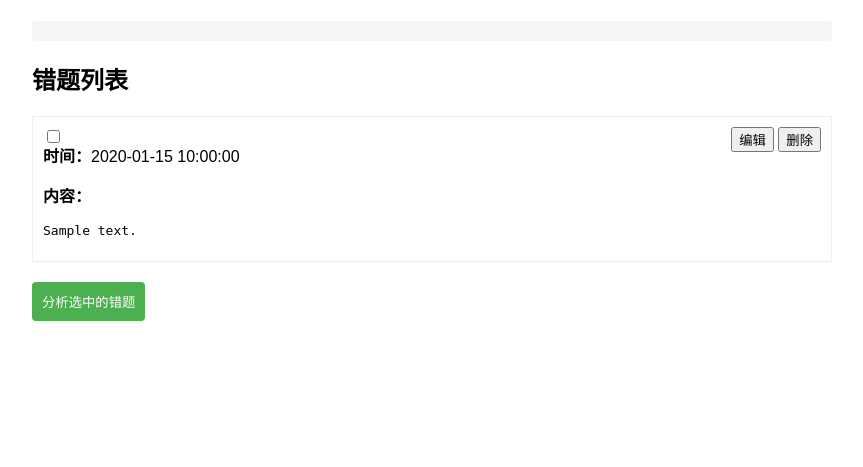
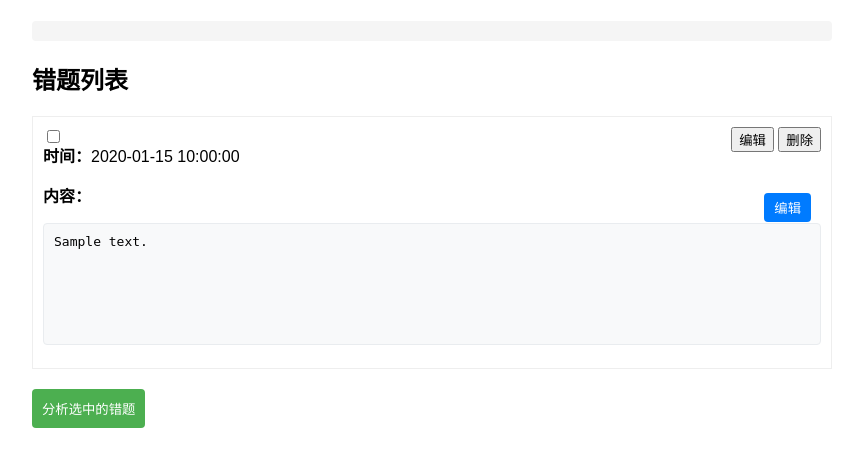
Before and after one commit to hyq19920217/cuotiji, a Flask app: page / in a window 1280 px wide. Shown: the part 307-774 px from the top of the page, without its empty margins (208-1071 px from the left). Run offline with Flask 2, Linux system fonts and the light colour scheme; tables that the repository leaves empty hold one stand-in row (values such as "Sample post").

Commit message:
改进文本编辑和显示功能： - 添加文本自适应和自动换行 - 优化编辑按钮样式和位置 - 添加文本框自动调整大小功能 - 改进编辑界面的交互体验

```diff
--- a/templates/index.html
+++ b/templates/index.html
@@ -63,6 +63,44 @@
             background-color: #e0e0e0;
             border-radius: 12px;
             font-size: 12px;
+        }
+        .content-area pre {
+            white-space: pre-wrap;
+            word-wrap: break-word;
+            max-width: 100%;
+            background: #f8f9fa;
+            padding: 10px;
+            border-radius: 4px;
+            border: 1px solid #e9ecef;
+            min-height: 100px;
+        }
+        .content-area {
+            margin: 10px 0;
+            position: relative;
+        }
+        .edit-button {
+            position: absolute;
+            top: 10px;
+            right: 10px;
+            padding: 5px 10px;
+            background: #007bff;
+            color: white;
+            border: none;
+            border-radius: 4px;
+            cursor: pointer;
+        }
+        .edit-button:hover {
+            background: #0056b3;
+        }
+        .edit-area textarea {
+            width: 100%;
+            min-height: 100px;
+            padding: 10px;
+            margin: 10px 0;
+            border: 1px solid #ced4da;
+            border-radius: 4px;
+            font-family: monospace;
+            resize: vertical;
         }
     </style>
 </head>
@@ -186,10 +224,11 @@
                     <p><strong>时间：</strong>${mistake.created_at}</p>
                     <div class="content-area">
                         <p><strong>内容：</strong></p>
-                        <pre class="content">${mistake.content}</pre>
+                        <pre class="content" onclick="editMistake(${mistake.id})">${mistake.content}</pre>
+                        <button class="edit-button" onclick="editMistake(${mistake.id})">编辑</button>
                     </div>
                     <div class="edit-area" style="display: none;">
-                        <textarea class="edit-content" style="width: 100%; min-height: 100px;">${mistake.content}</textarea>
+                        <textarea class="edit-content" oninput="autoResize(this)">${mistake.content}</textarea>
                         <button onclick="saveMistake(${mistake.id})">保存</button>
                         <button onclick="cancelEdit(${mistake.id})">取消</button>
                     </div>
@@ -202,9 +241,18 @@
         async function editMistake(id) {
             const item = document.getElementById(`mistake-${id}`);
             item.classList.add('editing');
-            item.querySelector('.content-area').style.display = 'none';
-            item.querySelector('.edit-area').style.display = 'block';
-            item.querySelector('.mistake-actions').style.display = 'none';
+            const contentArea = item.querySelector('.content-area');
+            const editArea = item.querySelector('.edit-area');
+            const textarea = editArea.querySelector('textarea');
+
+            contentArea.style.display = 'none';
+            editArea.style.display = 'block';
+
+            // 自动调整文本框大小
+            autoResize(textarea);
+            // 聚焦并将光标移到末尾
+            textarea.focus();
+            textarea.setSelectionRange(textarea.value.length, textarea.value.length);
         }
 
         async function saveMistake(id) {
@@ -262,6 +310,12 @@
             item.querySelector('.content-area').style.display = 'block';
             item.querySelector('.edit-area').style.display = 'none';
             item.querySelector('.mistake-actions').style.display = 'block';
+        }
+
+        // 添加自动调整文本框大小的函数
+        function autoResize(textarea) {
+            textarea.style.height = 'auto';
+            textarea.style.height = textarea.scrollHeight + 'px';
         }
 
         // 修改加载错题列表的函数
```
